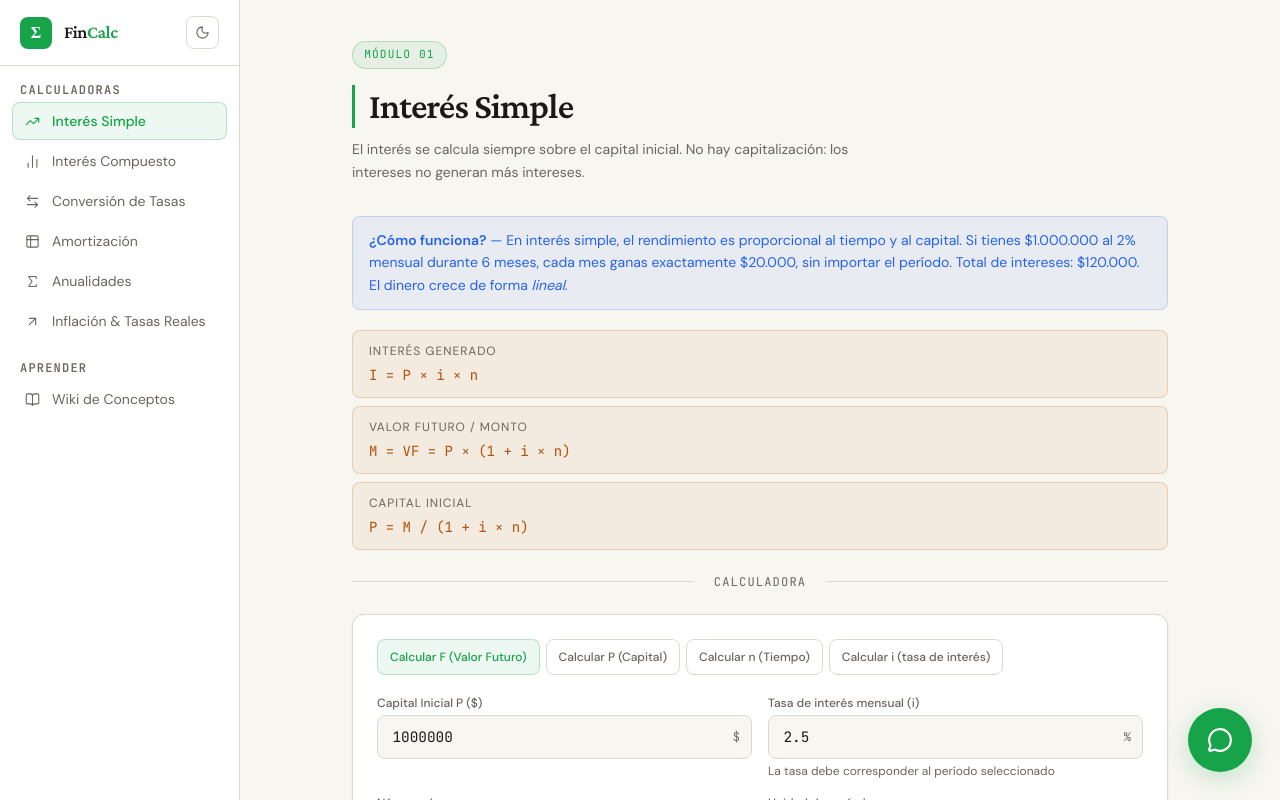
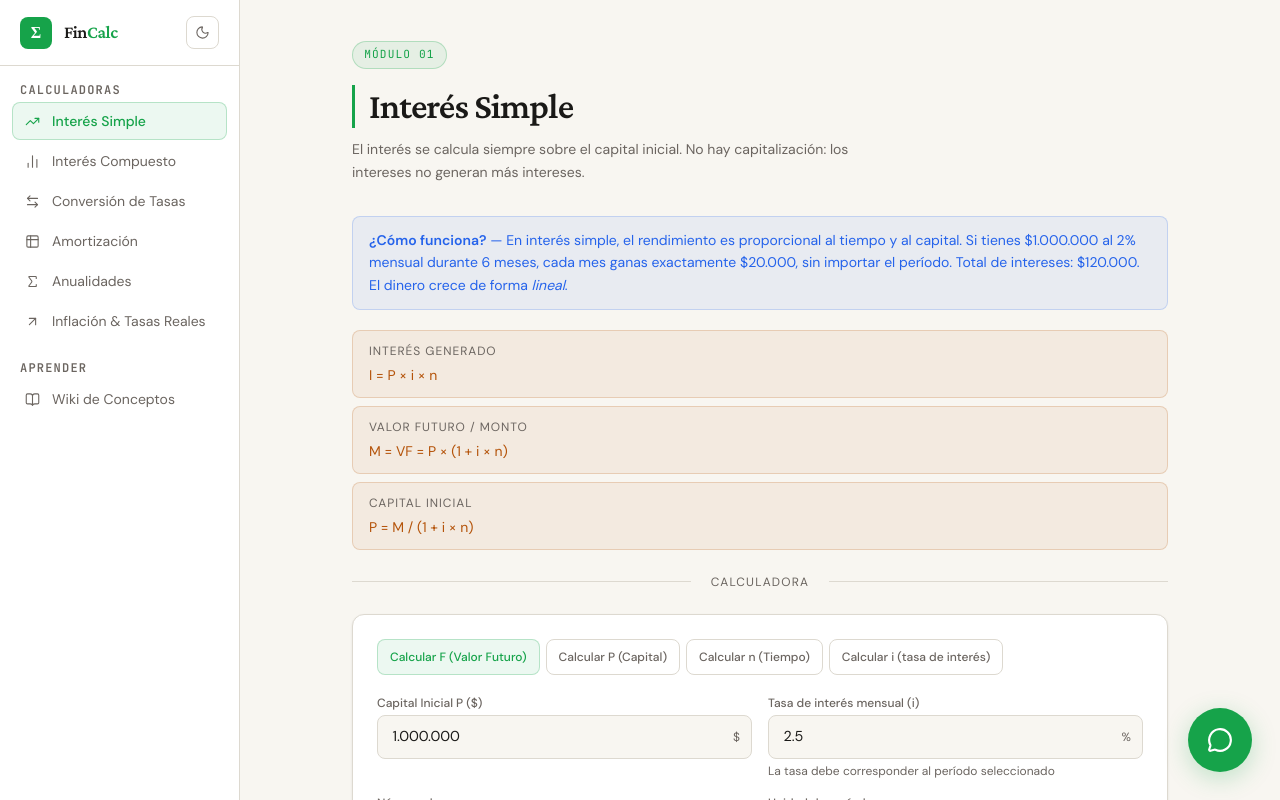
Before and after one commit to kealmahe2003/Proyecto-Ing-economica, a React (Vite) app: page /simple in a window 1280 px wide. Shown: the top 800 px of the page. Built offline with nearby package versions, Linux system fonts and the light colour scheme.

Commit message:
fix: tipografia de valores, placeholders y separadores de miles.

```diff
--- a/src/components/ui/CashFlowDiagram.tsx
+++ b/src/components/ui/CashFlowDiagram.tsx
@@ -452,7 +452,7 @@ export default function CashFlowDiagram({
         <svg
           viewBox="0 0 800 250"
           className="w-full h-auto min-w-[650px] mx-auto select-none"
-          style={{ fontFamily: 'JetBrains Mono, monospace' }}
+          style={{ fontFamily: "'DM Sans', -apple-system, BlinkMacSystemFont, 'Segoe UI', Roboto, sans-serif" }}
         >
           {/* Fondo o cuadrículas decorativas */}
           <rect width="800" height="250" fill="transparent" />
--- a/src/components/ui/index.tsx
+++ b/src/components/ui/index.tsx
@@ -1,4 +1,5 @@
-import { useState, useEffect, ReactNode } from 'react'
+import { useState, useEffect, ReactNode, useRef } from 'react'
+import { formatMoneyInput, parseMoneyInput } from '../../utils/format'
 
 interface FieldProps {
   label: string
@@ -22,6 +23,61 @@ export function Field({
   hint,
   type = 'number',
 }: FieldProps) {
+  const isMoney = unit === '$'
+  const inputRef = useRef<HTMLInputElement>(null)
+
+  const handleChange = (e: React.ChangeEvent<HTMLInputElement>) => {
+    if (!isMoney) {
+      onChange(e.target.value)
+      return
+    }
+
+    const rawValue = e.target.value
+    const rawCursorPos = e.target.selectionStart || 0
+
+    // Clean value (only digits)
+    const cleanValue = parseMoneyInput(rawValue)
+
+    // Format the clean value
+    const formattedValue = formatMoneyInput(cleanValue)
+
+    // Count digits up to the cursor position in the raw value
+    let digitsBeforeCursor = 0
+    for (let i = 0; i < rawCursorPos; i++) {
+      if (/\d/.test(rawValue[i])) {
+        digitsBeforeCursor++
+      }
+    }
+
+    // Find where that digit count lands in the new formatted value
+    let newCursorPos = 0
+    let digitsCount = 0
+    for (let i = 0; i < formattedValue.length; i++) {
+      if (digitsCount === digitsBeforeCursor) {
+        newCursorPos = i
+        break
+      }
+      if (/\d/.test(formattedValue[i])) {
+        digitsCount++
+      }
+      if (i === formattedValue.length - 1) {
+        newCursorPos = formattedValue.length
+      }
+    }
+
+    // Notify parent with clean value
+    onChange(cleanValue)
+
+    // Set selection range after state update / render
+    setTimeout(() => {
+      if (inputRef.current) {
+        inputRef.current.setSelectionRange(newCursorPos, newCursorPos)
+      }
+    }, 0)
+  }
+
+  const displayValue = isMoney ? formatMoneyInput(value) : value
+
   return (
     <div className="flex flex-col gap-1">
       <label className="text-xs font-medium" style={{ color: 'var(--muted)' }}>
@@ -29,13 +85,15 @@ export function Field({
       </label>
       <div className="relative">
         <input
-          type={type}
+          ref={inputRef}
+          type={isMoney ? 'text' : type}
+          inputMode={isMoney ? 'numeric' : undefined}
           className="input-field pr-12"
-          value={value}
-          onChange={(e) => onChange(e.target.value)}
+          value={displayValue}
+          onChange={handleChange}
           placeholder={placeholder}
           disabled={disabled}
-          min={0}
+          min={isMoney ? undefined : 0}
           style={disabled ? { opacity: 0.45, cursor: 'not-allowed' } : {}}
         />
         {unit && (
@@ -47,6 +105,7 @@ export function Field({
           </span>
         )}
       </div>
+
       {error && (
         <p className="text-xs" style={{ color: 'var(--destructive)' }}>
           {error}
--- a/src/index.css
+++ b/src/index.css
@@ -138,7 +138,7 @@
     border-radius: 8px;
     padding: 0.6rem 0.9rem;
     color: var(--text);
-    font-family: 'JetBrains Mono', monospace;
+    font-family: 'DM Sans', -apple-system, BlinkMacSystemFont, 'Segoe UI', Roboto, sans-serif;
     font-size: 0.9rem;
     outline: none;
     transition:
@@ -236,7 +236,8 @@
   }
 
   .mono {
-    font-family: 'JetBrains Mono', monospace;
+    font-family: 'DM Sans', -apple-system, BlinkMacSystemFont, 'Segoe UI', Roboto, sans-serif;
+    font-variant-numeric: tabular-nums;
   }
   .display {
     font-family: 'Crimson Pro', serif;
--- a/src/pages/Calculators/Amortization/index.tsx
+++ b/src/pages/Calculators/Amortization/index.tsx
@@ -178,7 +178,7 @@ export default function AmortizationPage() {
             label="Monto del crédito P ($)"
             value={P}
             onChange={setP}
-            placeholder="ej: 10000000"
+            placeholder="ej: 10.000.000"
             unit="$"
           />
           <Field
--- a/src/pages/Calculators/CompoundInterest/index.tsx
+++ b/src/pages/Calculators/CompoundInterest/index.tsx
@@ -171,7 +171,7 @@ export default function CompoundInterestPage() {
         <FormulaBox title="Valor presente / Capital inicial" formula="P = F × (1 + i)⁻ⁿ" />
         <FormulaBox title="Tasa de interés" formula="i = (F/P)^(1/n) − 1" />
         <FormulaBox title="Número de períodos" formula="n = ln(F/P) / ln(1 + i)" />
-        </div>
+      </div>
 
       <Divider label="Calculadora" />
 
@@ -192,7 +192,7 @@ export default function CompoundInterestPage() {
               label="Valor Presente P ($)"
               value={P}
               onChange={setP}
-              placeholder="ej: 5000000"
+              placeholder="ej: 5.000.000"
               unit="$"
             />
           )}
@@ -201,7 +201,7 @@ export default function CompoundInterestPage() {
               label="Valor Futuro F ($)"
               value={F}
               onChange={setF}
-              placeholder="ej: 8000000"
+              placeholder="ej: 8.000.000"
               unit="$"
             />
           )}
--- a/src/pages/Calculators/SimpleInterest/index.tsx
+++ b/src/pages/Calculators/SimpleInterest/index.tsx
@@ -122,9 +122,9 @@ export default function SimpleInterestPage() {
 
   const chartData = result
     ? Array.from({ length: Math.min(Math.ceil(result.n) + 1, 25) }, (_, k) => ({
-        n: k,
-        'Monto (M)': Math.round(result.P + result.P * result.i * k),
-      }))
+      n: k,
+      'Monto (M)': Math.round(result.P + result.P * result.i * k),
+    }))
     : []
 
   const rateLabel = `Tasa de interés ${PERIOD_RATE_LABEL[period]} (i)`
@@ -196,7 +196,7 @@ export default function SimpleInterestPage() {
               label="Capital Inicial P ($)"
               value={P}
               onChange={setP}
-              placeholder="ej: 1000000"
+              placeholder="ej: 10.000.000"
               unit="$"
             />
           )}
@@ -205,7 +205,7 @@ export default function SimpleInterestPage() {
               label="Valor Futuro F ($)"
               value={F}
               onChange={setF}
-              placeholder="ej: 1300000"
+              placeholder="ej: 1.300.000"
               unit="$"
             />
           )}
--- a/src/utils/format.ts
+++ b/src/utils/format.ts
@@ -49,3 +49,21 @@ export function parseNumber(s: string): number {
 export function clamp(val: number, min: number, max: number) {
   return Math.min(Math.max(val, min), max)
 }
+
+/**
+ * Formatea una cadena de dígitos en pesos con separadores de miles y millones (puntos).
+ * Ejemplo: "1000000" -> "1.000.000"
+ */
+export function formatMoneyInput(val: string): string {
+  if (!val) return ''
+  const clean = val.replace(/\D/g, '')
+  return clean.replace(/\B(?=(\d{3})+(?!\d))/g, '.')
+}
+
+/**
+ * Limpia cualquier separador para obtener una cadena de números pura.
+ * Ejemplo: "1.000.000" -> "1000000"
+ */
+export function parseMoneyInput(val: string): string {
+  return val.replace(/\D/g, '')
+}
```
